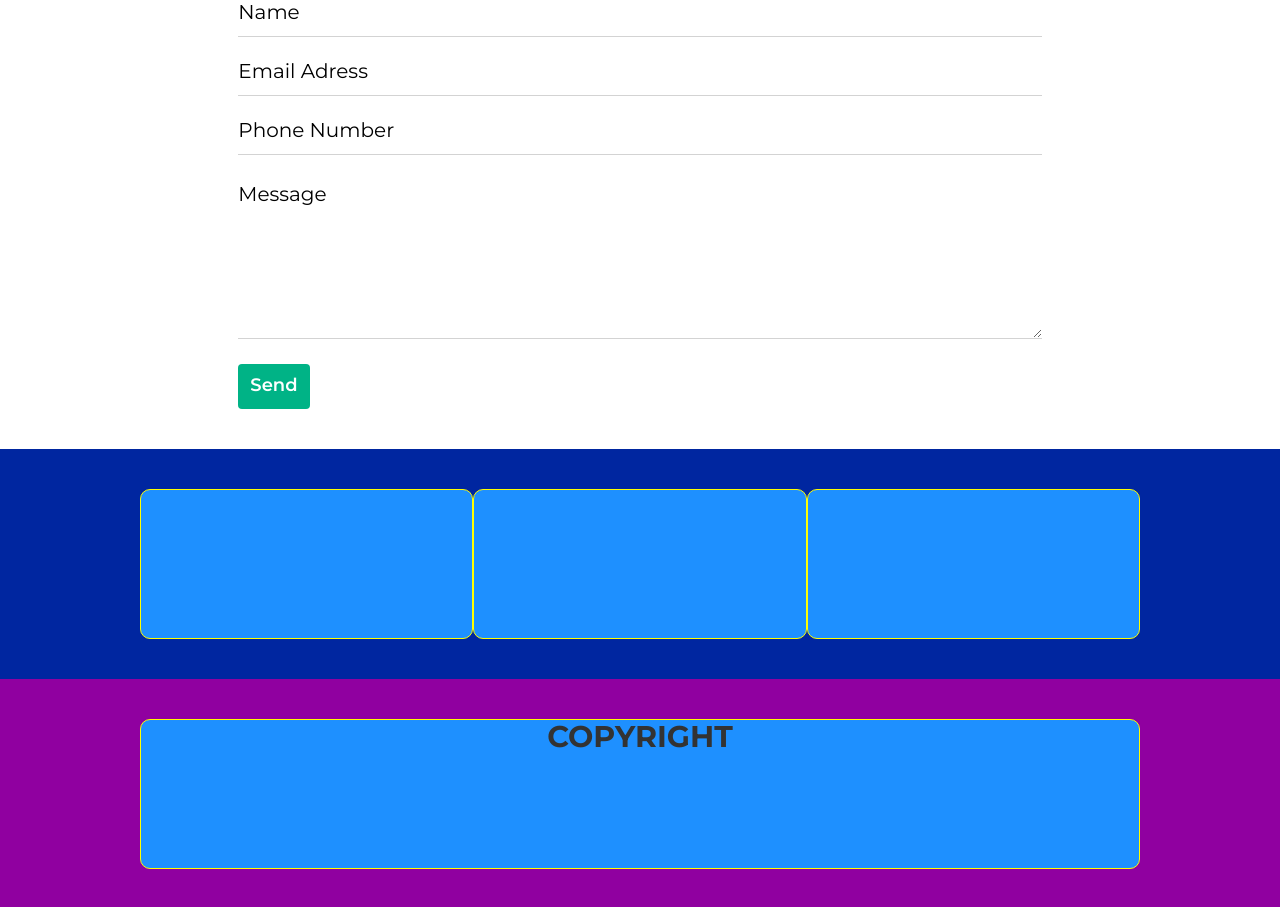
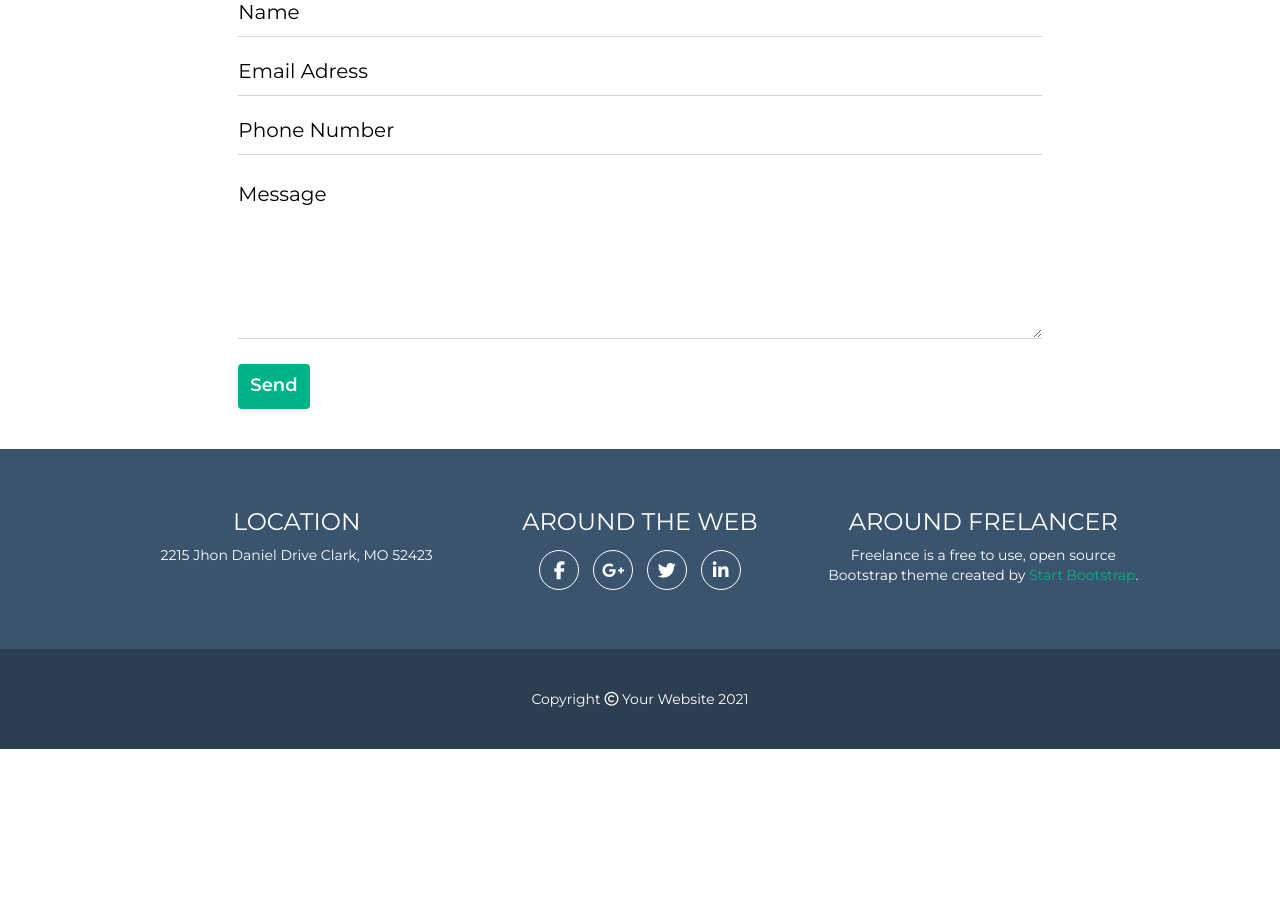
Before and after one commit to notMartino/html-css-bootstrap-freelancer, a plain HTML site: page index.html in a window 1280 px wide. Shown: the part 1697-2604 px from the top of the page. After the commit the page ends 2446 px from the top, so only its background shows below. Drawn offline with nearby package versions, Linux system fonts and the light colour scheme.

Commit message:
Esercizio completo: footer, header fixed, link con effetti transizioni

```diff
--- a/css/style.css
+++ b/css/style.css
@@ -28,6 +28,11 @@ body{
 /* Proprietà header */
 header{
   background-color: #2c3e50;
+  position: fixed;
+  z-index: 100;
+  width: 100%;
+  top: 0;
+  left: 0;
 }
   /* Aggiustamenti navbar BS */
 header .navbar{
@@ -114,6 +119,9 @@ section h2{
   background-color: #00b386;
   min-height: 200px;
 }
+.greensection:first-child{
+  margin-top: 90px;
+}
 .greensection img{
   max-width: 160px;
 }
@@ -192,6 +200,8 @@ section h2{
 #contatti{
   font-size: 18px;
 }
+
+/* Form input type BS */
 .form-group{
   margin-bottom: 25px;
 }
@@ -213,6 +223,7 @@ section h2{
   border-color: lightgrey;
 }
 
+/* Proprietà bottone submit BS */
 form .btn{
   border: 0px solid transparent;
   min-height: 45px;
@@ -229,19 +240,44 @@ form .btn-default:active{
   outline: none;
 }
 
-/* Proprietà colonne */
-.colonna{ /* Debug */
-  background-color: dodgerblue;
-  border: 1px solid yellow;
-  border-radius: 10px;
-  min-height: 150px;
-  margin: 0px;
+/* Proprietà footer */
+footer section{
+  background-color: #3a546d;
 }
 
-/* Proprietà footer */
-footer section{
-  background-color: #0026a0;
+  /* Icona social */
+footer .social{
+  border: 1px solid white;
+  border-radius: 50%;
+  display: inline-block;
+  height: 40px;
+  width: 40px;
+  color: white;
+  font-size: 18px;
+  line-height: 40px;
+  margin: 5px 5px;
 }
+footer .social:hover{
+  background-color: white;
+  color: black;
+  transition: color 0.5s, background-color 0.5s;
+}
+
+  /* Link verde */
+#linketto{
+  color: #00b386;
+  text-decoration: none;
+}
+#linketto:hover{
+  color: #137965;
+  text-decoration: underline;
+}
+
+  /* Seconda sezione footer + scura */
 footer section:last-child{
-  background-color: #9000a0;
+  background-color: #2c3e50;
+  min-height: 100px;
 }
+footer section:last-child p{
+  margin-bottom: 0;
+}
--- a/index.html
+++ b/index.html
@@ -198,15 +198,15 @@
                 <div class="col-xs-10 col-xs-offset-1">
                   <form id="contatti" class="testosx">
                     <div class="form-group">
-                       <input type="text" class="form-control" id="exampleInputName2" placeholder="Name">
+                       <input type="text" class="form-control"  placeholder="Name">
                     </div>
 
                     <div class="form-group">
-                      <input type="email" class="form-control" id="exampleInputEmail1" placeholder="Email Adress">
+                      <input type="email" class="form-control" placeholder="Email Adress">
                     </div>
 
                     <div class="form-group">
-                       <input type="text" class="form-control" id="exampleInputName2" placeholder="Phone Number">
+                       <input type="text" class="form-control"  placeholder="Phone Number">
                     </div>
 
                     <div class="form-group">
@@ -227,22 +227,35 @@
       <!-- Sezione footer: location, social e chi siamo -->
       <section>
         <div class="container-fluid">
-          <div class="contenitore">
-            <div class="row row-no-gutters">
+          <div class="contenitore white-text">
+            <div class="row">
               <div class="col-xs-12 col-md-4">
-                <div class="colonna">
+                <h3>LOCATION</h3>
+                <p>2215 Jhon Daniel Drive Clark, MO 52423</p>
+              </div>
 
-                </div>
+              <div class="col-xs-12 col-md-4">
+                <h3>AROUND THE WEB</h3>
+                <a class="social" href="#">
+                  <i class="fab fa-facebook-f"></i>
+                </a>
+                <a class="social" href="#">
+                  <i class="fab fa-google-plus-g"></i>
+                </a>
+                <a class="social" href="#">
+                  <i class="fab fa-twitter"></i>
+                </a>
+                <a class="social" href="#">
+                  <i class="fab fa-linkedin-in"></i>
+                </a>
               </div>
+
               <div class="col-xs-12 col-md-4">
-                <div class="colonna">
-
-                </div>
-              </div>
-              <div class="col-xs-12 col-md-4">
-                <div class="colonna">
-
-                </div>
+                <h3>AROUND FRELANCER</h3>
+                <p>
+                  Freelance is a free to use, open source Bootstrap theme created by
+                  <a id="linketto" href="#">Start Bootstrap</a>.
+                </p>
               </div>
             </div>
           </div>
@@ -252,12 +265,12 @@
       <!-- Sezione footer: copyright -->
       <section>
         <div class="container-fluid">
-          <div class="contenitore">
-            <div class="row row-no-gutters">
+          <div class="contenitore white-text">
+            <div class="row ">
               <div class="col-xs-12">
-                <div class="colonna">
-                  <h2>COPYRIGHT</h2>
-                </div>
+                <p>
+                  Copyright <i class="far fa-copyright"></i> Your Website 2021
+                </p>
               </div>
             </div>
           </div>
```
